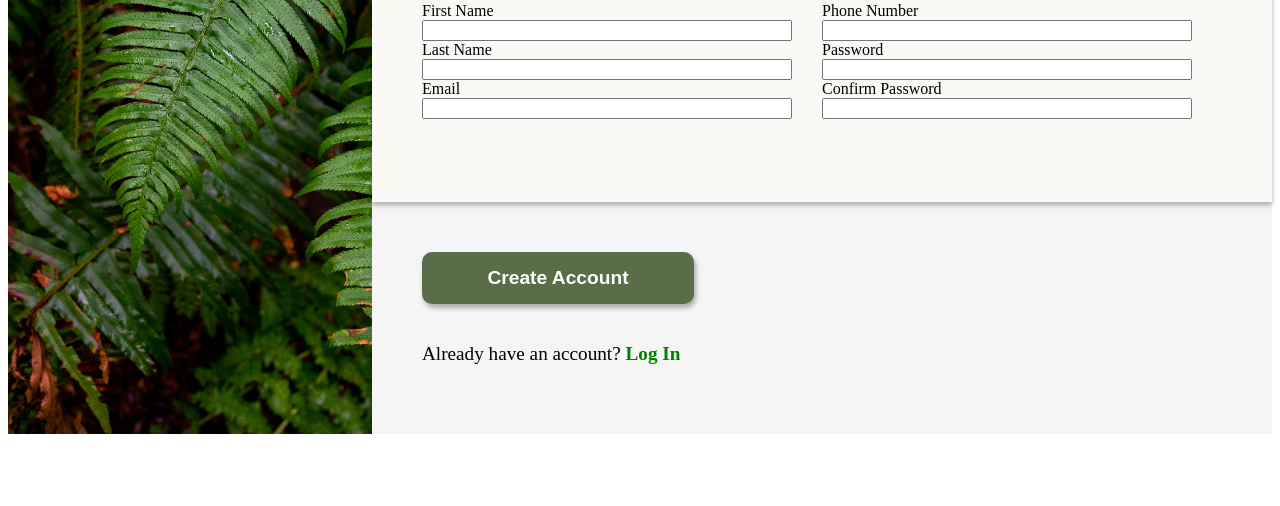
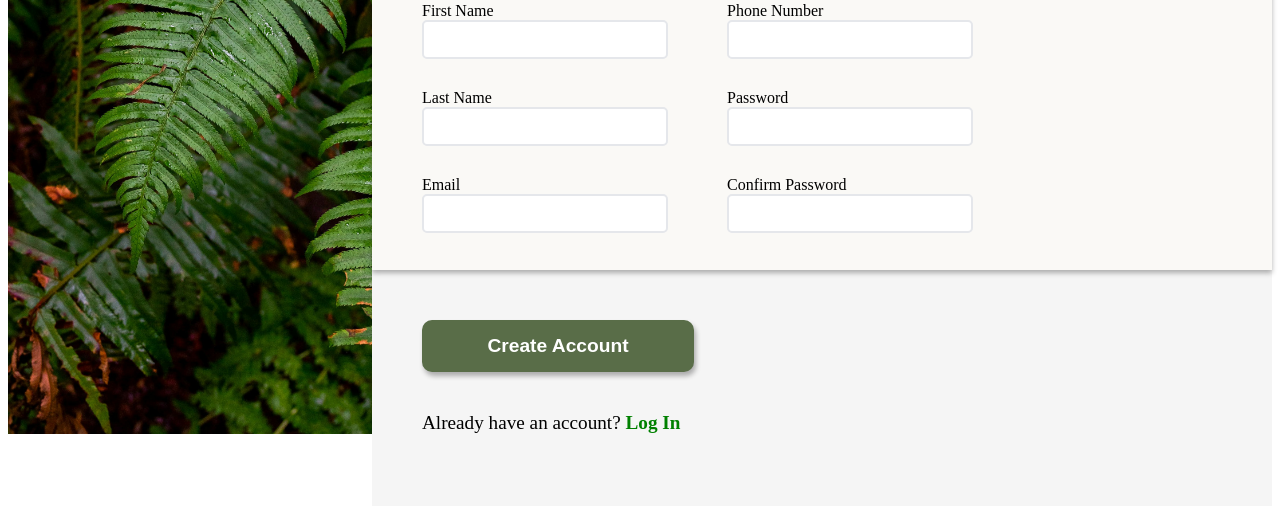
Before and after one commit to firepeashooter/login-page, a plain HTML site: page index.html in a window 1280 px wide. Shown: the part 374-880 px from the top of the page. Before the commit the page ends 816 px from the top, so only its background shows below. Drawn offline with Linux system fonts and the light colour scheme.

Commit message:
Style the form fields

```diff
--- a/index.html
+++ b/index.html
@@ -28,7 +28,7 @@
                 </h2>
 
 
-                <h2>You <em>know</em> you want to</h2>
+                <h2>You <em>know</em> you want to.</h2>
 
 
             </div>
@@ -44,26 +44,26 @@
                     <div class="form--left">
 
                         <label for="first_name">First Name</label>
-                        <input type="text" id="first_name">
+                        <input type="text" id="first_name" minlength="3">
 
                         <label for="last_name">Last Name</label>
-                        <input type="text"id="last_name">
+                        <input type="text"id="last_name" minlength="3">
 
                         <label for="user_email">Email</label>
-                        <input type="email" id="user_email">
+                        <input type="email" id="user_email" minlength="3">
 
                     </div>
 
                     <div class="form--right">
 
                         <label for="phone_number">Phone Number</label>
-                        <input type="text" id="phone_number">
+                        <input type="text" id="phone_number" minlength="3">
 
                         <label for="password">Password</label>
-                        <input type="password" id="password">
+                        <input type="password" id="password" minlength="3">
 
                         <label for="confirm_password">Confirm Password</label>
-                        <input type="password" id="confirm_password">
+                        <input type="password" id="confirm_password" minlength="3">
 
                     </div>
 
--- a/styles.css
+++ b/styles.css
@@ -1,6 +1,29 @@
 body{
     display: flex;
     height: 100vh;
+}
+
+input{
+    border: none;
+    border: 2px solid #E5E7EB;
+    margin-bottom: 30px;
+    padding: 10px;
+    border-radius: 5px;
+    width: 30ch;
+
+}
+
+
+
+
+input:focus{
+    outline: none;
+    border: 2px solid 	#6495ED;
+    box-shadow: 3px 3px 3px rgba(0, 0, 0, 0.3);;
+}
+
+input:invalid{
+    border-color: #FF4500;
 }
 
 .left{
@@ -63,11 +86,19 @@ form{
     display: flex;
 }
 
+
 .form--left, .form--right{
-    margin: 0 30px 10px 0;
-    flex:1;
+    margin: 0 20px 10px 0;
     display: flex;
     flex-direction: column;
+}
+
+.form--right{
+    flex:1;
+}
+
+.form--left{
+    flex:0.6;
 }
 
 
```
